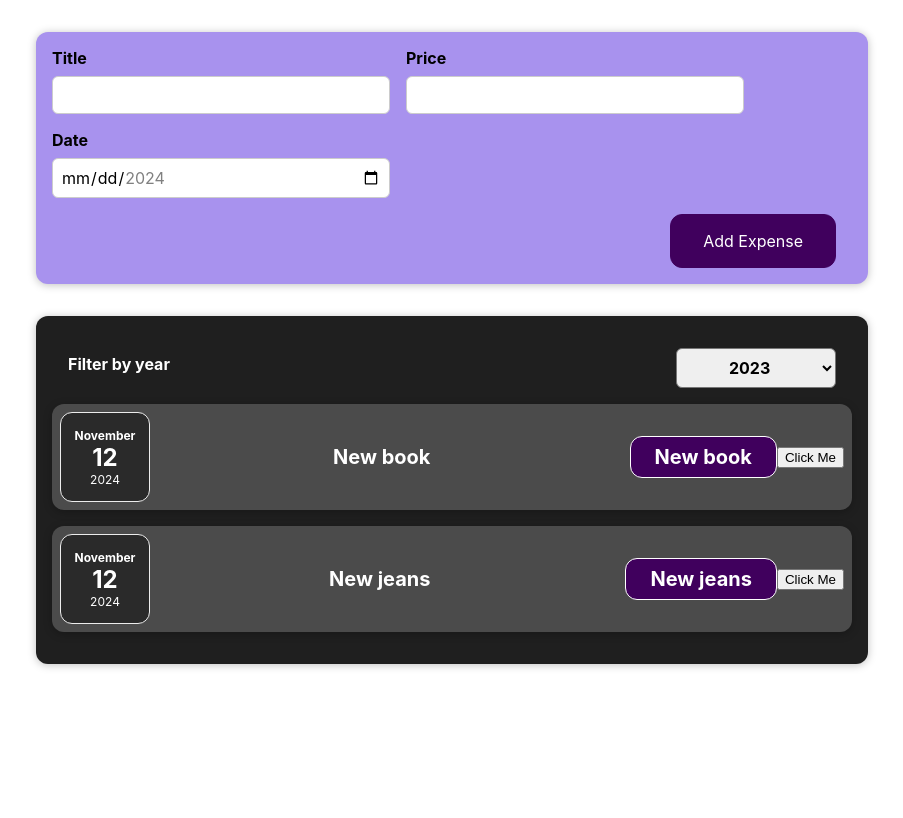
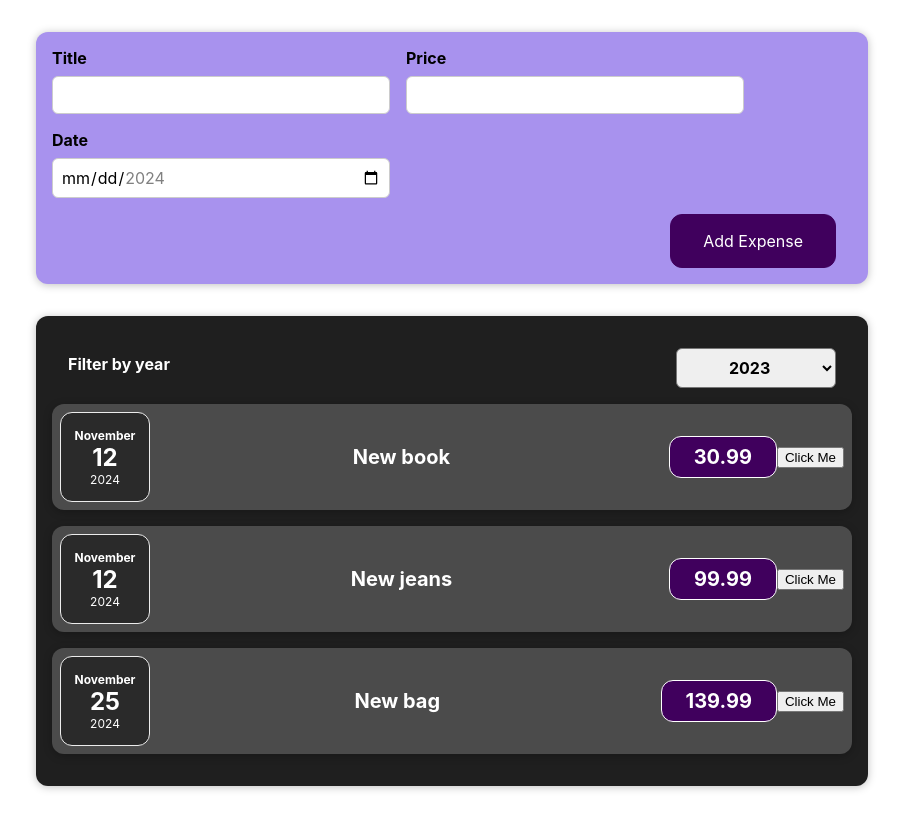
Before and after one commit to Oskari-Klaas/codespaces-react, a React (Vite) app: page / in a window 1280 px wide. Shown: the whole page, without its empty margins (188-1091 px from the left). Built offline with nearby package versions, Linux system fonts and the light colour scheme.

Commit message:
Ül 9 nimekirja andmed

```diff
--- a/src/App.jsx
+++ b/src/App.jsx
@@ -1,25 +1,42 @@
+import { useState } from 'react';
 import './App.css';
 import Expenses from './components/Expenses';
 import NewExpense from './NewExpense/NewExpense';
 
-const App = () => {
-  const expenses = [
+  const DYMMY_EXPENSES  = [
   {
+    id: 'id1',
     date: new Date(2024,10,12),
     title: 'New book',
-    price: 30.99
+    amount: 30.99
   },
   {
+    id: 'id2',
     date: new Date(2024,10,12),
     title: 'New jeans',
-    price: 99.99
+    amount: 99.99
+  },
+  {
+    id: 'id3',
+    date: new Date(2024,10,25),
+    title: 'New bag',
+    amount: 139.99
   }
 ]
 
+const App = () => {
+  const [expenses, setExpenses] = useState(DYMMY_EXPENSES);
+
+  const addExpenseHandler = (expense) => {
+    setExpenses((previousExpenses) => {
+      return [expense, ...previousExpenses]
+    })
+  }
+
   return (
     <div className="App">
-      <NewExpense></NewExpense>
-      <Expenses items={expenses} />
+      <NewExpense onAddExpense={addExpenseHandler} />
+      <Expenses expenses={expenses} />
     </div>
   );
 }
--- a/src/components/ExpenseItem.jsx
+++ b/src/components/ExpenseItem.jsx
@@ -5,7 +5,7 @@ import { useState } from 'react'
 
 
 const ExpenseItem = (props) => {
-    const [title, setTitle] = useState(props.data.title)
+    const [title, setTitle] = useState(props.ExpenseData.title)
 
     const clickHandler = () => {
         console.log('Clicked!')
@@ -16,10 +16,10 @@ const ExpenseItem = (props) => {
 
     return (
         <Card className='expense-item'>
-            <ExpenseDate date={props.data.date}/>
+            <ExpenseDate date={props.ExpenseData.date}/>
             <div className='expense-item__description'>
-                <h2>{props.data.title}</h2>
-                <div className='expense-item__price'>{title}</div>
+                <h2>{title}</h2>
+                <div className='expense-item__price'>{props.ExpenseData.amount}</div>
             </div>
             <button onClick={clickHandler}>Click Me</button>
         </Card>
--- a/src/components/Expenses.jsx
+++ b/src/components/Expenses.jsx
@@ -7,21 +7,25 @@ import ExpensesFilter from '../expenses/ExpensesFilter';
 const Expenses = (props) => {
   const [filteredYear, setFilteredYear] = useState('2023');
 
+props.expenses.map((expense) => {
+    console.log(expense)
+  })
+
   console.log(filteredYear)
 
   const filterChangeHandler = (selectedYear) => {
-    console.log(SelectedYear);
+    console.log(selectedYear);
     setFilteredYear(selectedYear);
   };
 
   return (
     <Card className="expenses">
-      <ExpensesFilter
-      selected={filteredYear}
-      onChangeFilter={filterChangeHandler}
-      />
-      <ExpenseItem data={props.items[0]}/>
-      <ExpenseItem data={props.items[1]}/>
+      <ExpensesFilter onChangeFilter={filterChangeHandler}/>
+      {
+        props.expenses.map((expense) => {
+          return <ExpenseItem ExpenseData={expense} key={expense.id} />
+        })
+      }
     </Card>
   );
 };
```
Also changed, not shown: 1 other file (tests, documents, lock files or other folders).
